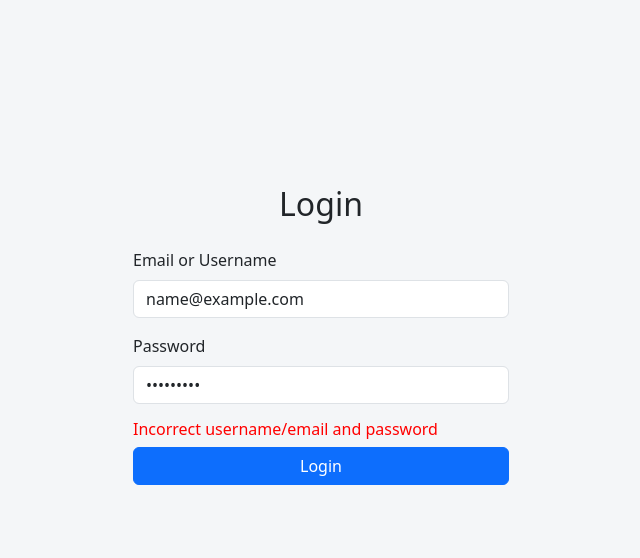
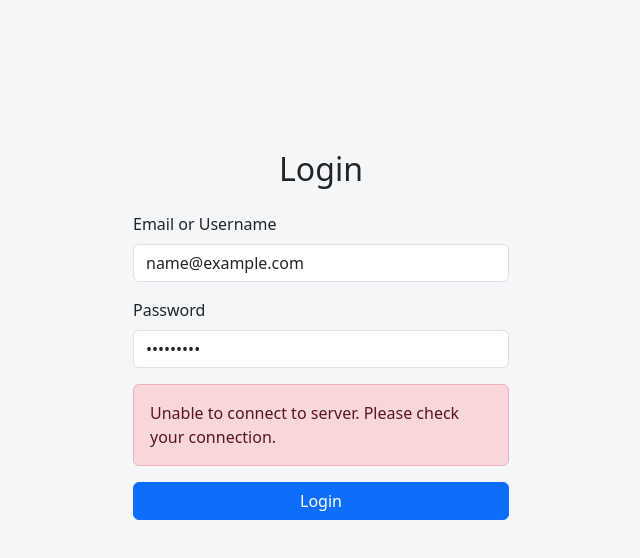
Before and after one commit to mirrosyaa/FileLabs, a React (Create React App) app in the folder client/: page / in a window 1280 px wide. Both pictures are taken after typing "name@example.com", "Sample123" into the empty fields and a click on the button "Login". Shown: the top 558 px of the page, without its empty margins (319-959 px from the left). Built offline with nearby package versions, Linux system fonts and the light colour scheme; no server answers.

Commit message:
Fix login error message

```diff
--- a/client/src/components/loginForm.jsx
+++ b/client/src/components/loginForm.jsx
@@ -9,14 +9,12 @@ function LoginForm() {
   const { setToken } = useAuth(); // Get setToken from AuthProvider
   const [emailOrUsername, setEmailOrUsername] = useState("");
   const [password, setPassword] = useState("");
-  const [loginError, setLoginError] = useState(false);
-  const errorMessage = (
-    <h3 className="err">Incorrect username/email and password</h3>
-  );
+  const [errorMessage, setErrorMessage] = useState("");
 
   // Handle login form submission
   const handleSubmit = async (e) => {
     e.preventDefault(); // stop the page from reloading
+    setErrorMessage(""); // Clear previous errors
     console.log("Email/Username:", emailOrUsername);
     console.log("Password:", password);
 
@@ -35,7 +33,24 @@ function LoginForm() {
     } catch (err) {
       // if login fails, log the error from the backend
       console.error("Login error:", err);
-      setLoginError(true);
+
+      // Check if it's a server error (500) or authentication error (401)
+      if (err.response) {
+        if (err.response.status === 500) {
+          setErrorMessage("Server error. Please try again later.");
+        } else if (err.response.status === 401) {
+          setErrorMessage("Incorrect username/email or password");
+        } else {
+          setErrorMessage(err.response.data.message || "Login failed");
+        }
+      } else if (err.request) {
+        // Network error - no response received
+        setErrorMessage(
+          "Unable to connect to server. Please check your connection."
+        );
+      } else {
+        setErrorMessage("An error occurred. Please try again.");
+      }
     }
   };
 
@@ -72,7 +87,9 @@ function LoginForm() {
             required
           />
         </div>
-        <div>{loginError ? errorMessage : null}</div>
+        {errorMessage && (
+          <div className="alert alert-danger">{errorMessage}</div>
+        )}
 
         <button type="submit" className="btn btn-primary w-100">
           Login
```
